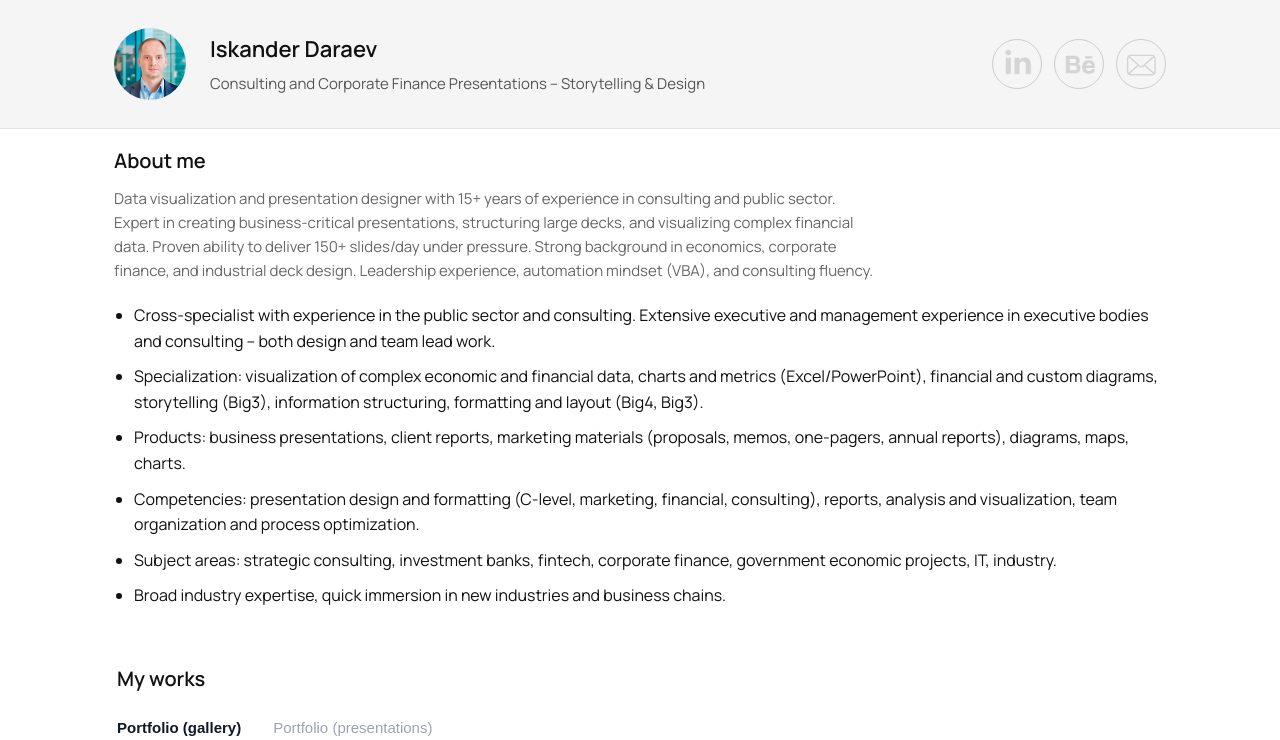
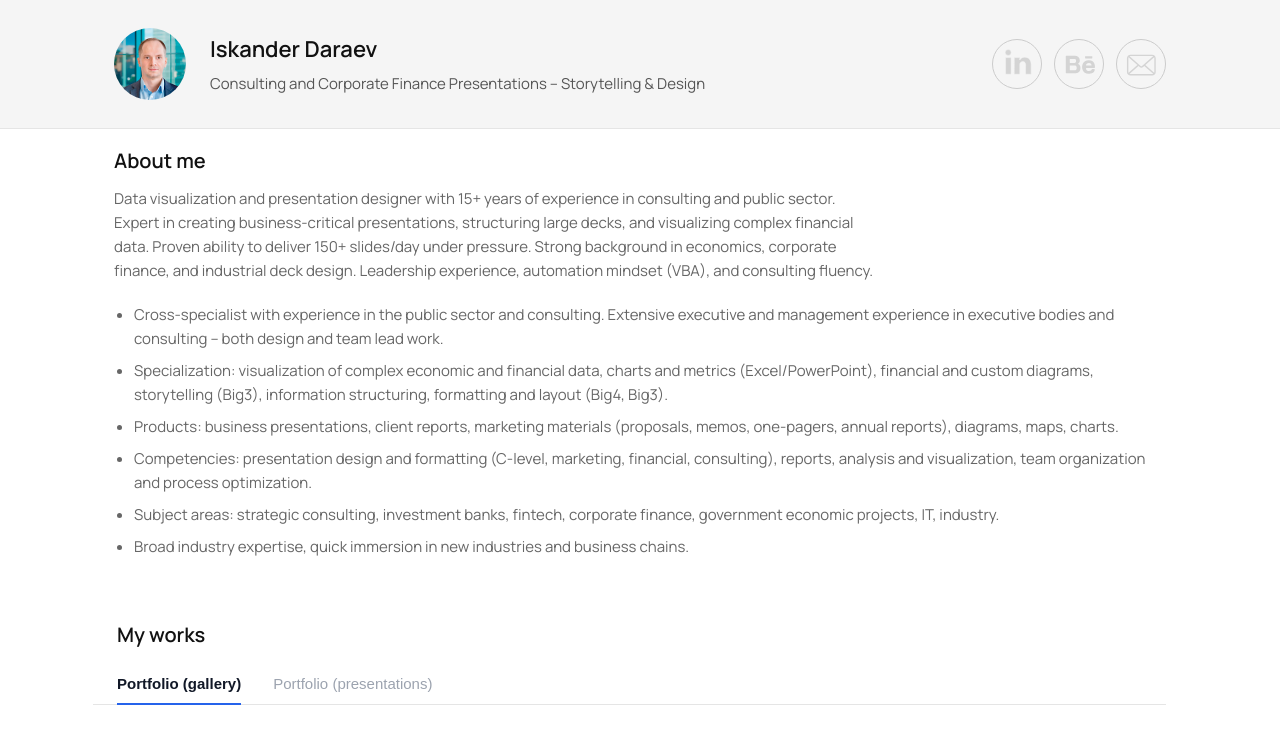
Before and after one commit to isk06/ruportfo, a Next.js app: page / in a window 1280 px wide. Shown: the top 740 px of the page. Built offline with nearby package versions, Linux system fonts and the light colour scheme.

Commit message:
about me

```diff
--- a/app/globals.css
+++ b/app/globals.css
@@ -718,3 +718,25 @@ a:hover {
   margin-bottom: 10px;
   line-height: 1.6;
 }
+
+/* ===============================
+   ABOUT ME TEXT CONSISTENCY
+================================ */
+
+.section .about,
+.section .about-list,
+.section .about-list li {
+  font-size: 15px;       /* same as your .about text */
+  color: #666;           /* same text color */
+  line-height: 1.6;
+}
+
+.section .about-list {
+  padding-left: 20px;    /* keep bullets aligned */
+  margin-top: 12px;
+  margin-bottom: 16px;
+}
+
+.section .about-list li {
+  margin-bottom: 8px;    /* spacing between list items */
+}
```
